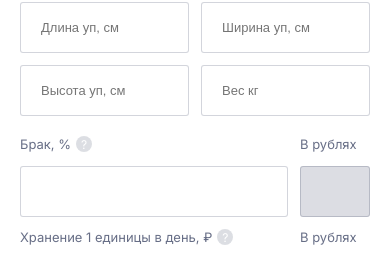
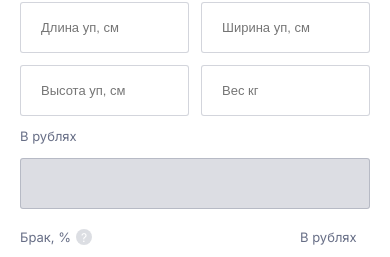
Before and after one commit to mlutfullaev/wb-calc, a Vue app: page / in a window 390 px wide. Shown: the part 1259-1516 px from the top of the page. Built offline with nearby package versions, Linux system fonts and the light colour scheme.

Commit message:
fix: mobile inputs

```diff
--- a/src/components/MarketplaceItem.vue
+++ b/src/components/MarketplaceItem.vue
@@ -188,7 +188,7 @@ watch(marketplace, () => {
           grid-template-columns: 1fr 1fr;
         }
         .form-item:nth-child(5) {
-          display: none;
+          grid-column: 1 / 5;
         }
       }
       @media (max-width: 340px) {
```
